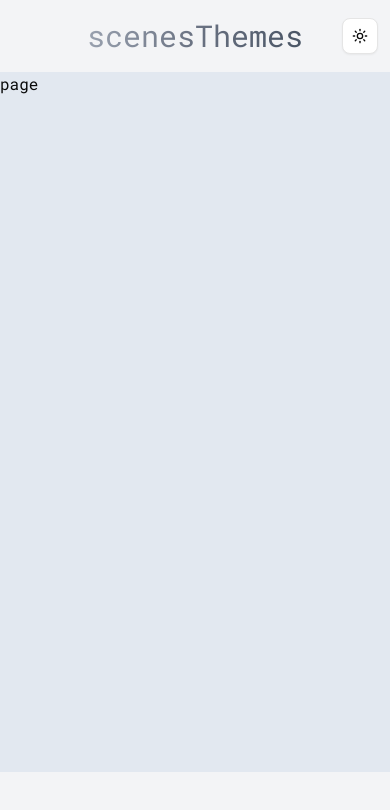
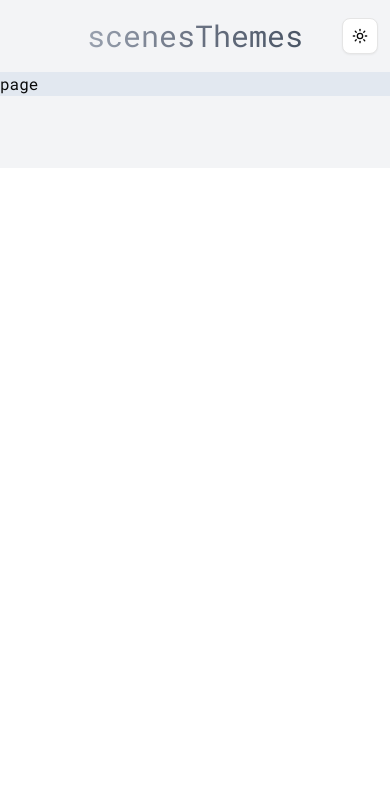
Before and after one commit to aykublut/scenesThemes, a Next.js app: page / in a window 390 px wide. Shown: the top 810 px of the page. Built offline with nearby package versions, Linux system fonts and the light colour scheme.

Commit message:
mobil uyum

```diff
--- a/app/layout.tsx
+++ b/app/layout.tsx
@@ -40,7 +40,7 @@ export default function RootLayout({
   return (
     <html lang="en">
       <body
-        className={`${geistSans.variable} ${geistMono.variable} ${robotoMono.className} antialiased  min-h-screen flex flex-col`}
+        className={`${geistSans.variable} ${geistMono.variable} ${robotoMono.className} antialiased min-h-[90%]  sm:min-h-screen flex flex-col`}
       >
         <ThemeProvider
           attribute="class"
```
